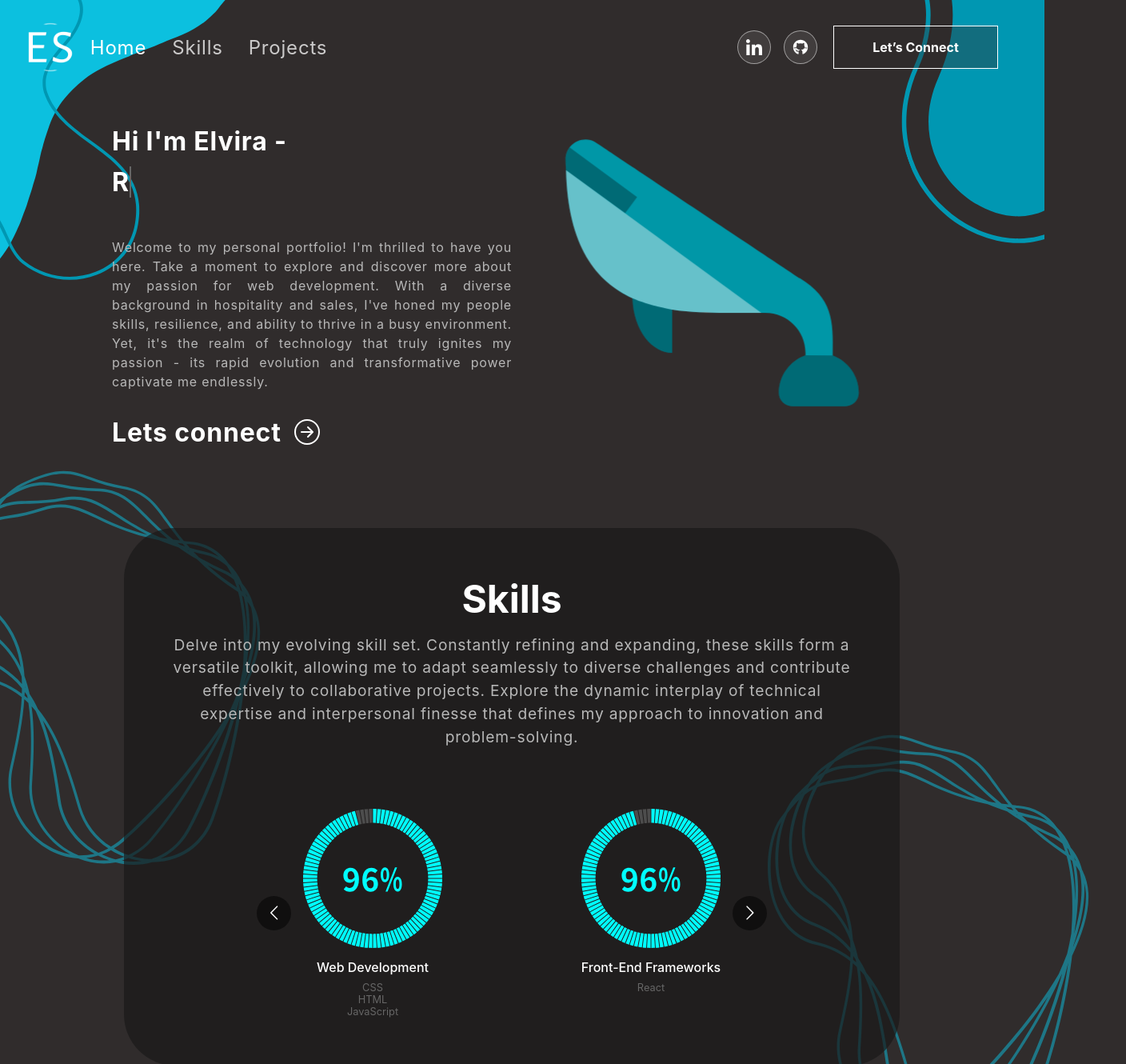
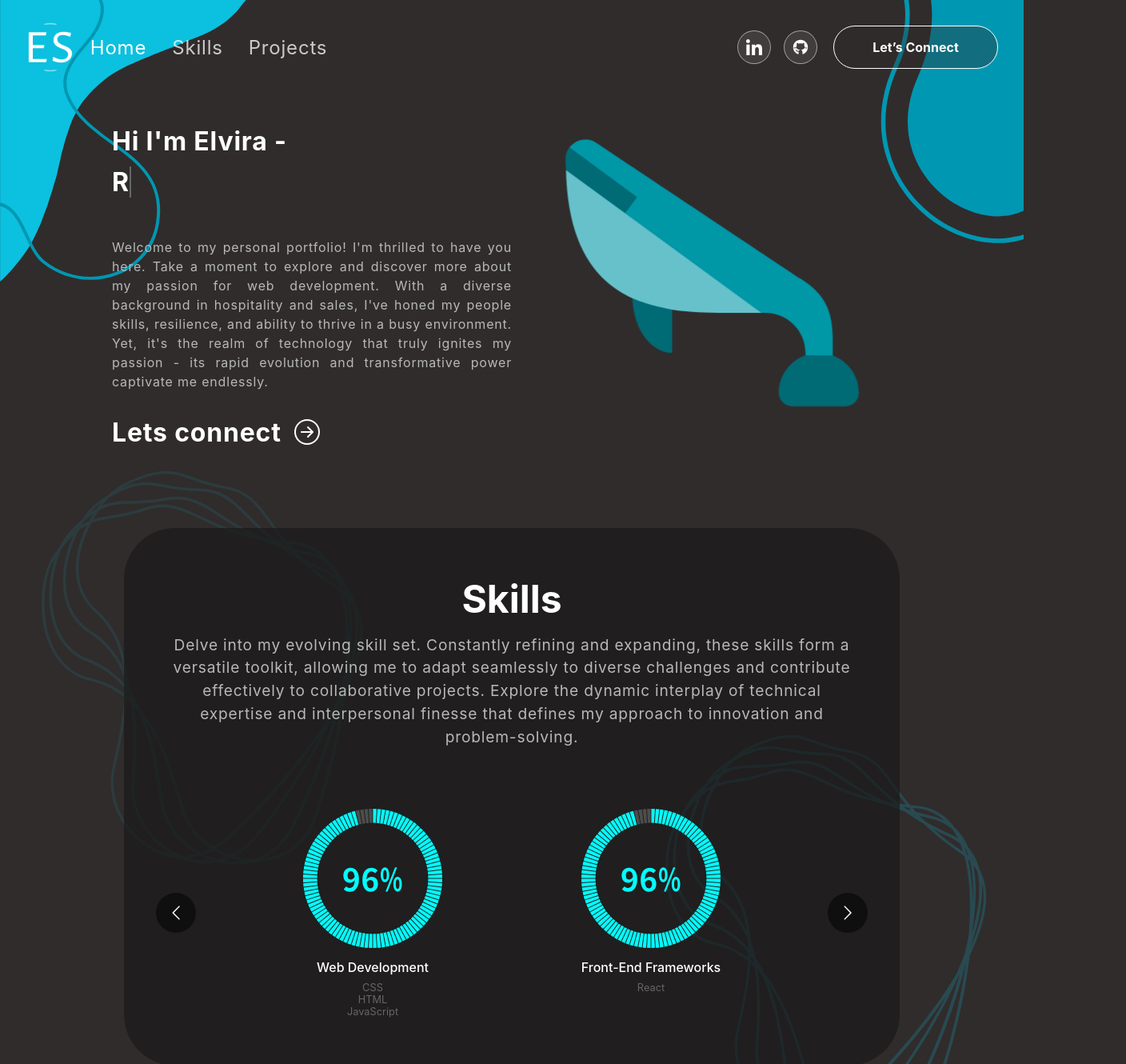
Before and after one commit to ElviraShatilov/personal-website, a React (Vite) app: page / in a window 1280 px wide. Shown: the top 1330 px of the page at 80% size, 1408 px wide, since content can reach past the window. Built offline with nearby package versions, Linux system fonts and the light colour scheme.

Commit message:
Update CSS

```diff
--- a/src/App.css
+++ b/src/App.css
@@ -165,12 +165,16 @@ span.navbar-text {
   font-weight: 700;
   color: #fff;
   border: 1px solid #fff;
+  border-radius: 2rem;
   padding: 1rem 3rem;
   min-width: 206px;
   font-size: 1rem;
   position: relative;
   background-color: #302c2c63;
-  transition: 0.3s ease-in-out;
+  box-shadow: inset 0 0 0 0 #ffffff;
+  -webkit-transition: ease-out 0.7s;
+  -moz-transition: ease-out 0.7s;
+  transition: ease-out 0.7s;
   margin: 0 2rem 0 2rem;
 }
 
@@ -178,31 +182,16 @@ span.navbar-text {
   z-index: 1;
 }
 
-.navbar-text button::before {
-  content: "";
-  width: 0%;
-  height: 100%;
-  position: absolute;
-  background-color: #fff;
-
-  left: 0;
-  top: 0;
-  z-index: -1;
-  transition: 0.3s ease-in-out;
-}
-
 .navbar-text button:hover {
   color: #302c2c;
   background-color: transparent;
-}
-
-.navbar-text button:hover::before {
-  width: 100%;
+  box-shadow: inset 400px 0 0 0 #ffffff;
 }
 
 nav.navbar .navbar-toggler {
   padding: 0;
   margin-right: 2rem;
+  border: none;
 }
 
 nav.navbar .navbar-toggler-icon {
@@ -357,7 +346,7 @@ nav.navbar .navbar-toggler[aria-expanded="true"] .navbar-toggler-icon {
   width: 30%;
   max-width: 500px;
   top: -1%;
-  left: -2%;
+  left: 0;
 }
 
 .banner .bgImg-right {
@@ -365,7 +354,7 @@ nav.navbar .navbar-toggler[aria-expanded="true"] .navbar-toggler-icon {
   width: 30%;
   max-width: 500px;
   top: -1%;
-  right: -2%;
+  right: 0;
 }
 
 @media (min-width: 576px) {
@@ -418,27 +407,37 @@ nav.navbar .navbar-toggler[aria-expanded="true"] .navbar-toggler-icon {
   font-size: 0.8rem;
 }
 
+.react-multiple-carousel__arrow {
+  min-width: 50px !important;
+  min-height: 50px !important;
+}
+
+.react-multiple-carousel__arrow--right {
+  right: calc(4% + 15px) !important;
+}
+.react-multiple-carousel__arrow--left {
+  left: calc(4% + 15px) !important;
+}
+
+.react-multi-carousel-list {
+  position: unset !important;
+}
+
 .skill .bgImg-left {
   position: absolute;
   width: 50%;
   max-width: 500px;
   top: -20%;
-  left: -10%;
-  opacity: 0.5;
+  left: 0%;
+  opacity: 0.1;
 }
 .skill .bgImg-right {
   position: absolute;
   width: 50%;
   max-width: 500px;
   bottom: 0;
-  right: -10%;
-  opacity: 0.5;
-}
-
-@media (min-width: 1078px) {
-}
-
-@media (min-width: 1385px) {
+  right: 0;
+  opacity: 0.2;
 }
 
 /************ Projects Css ************/
```
